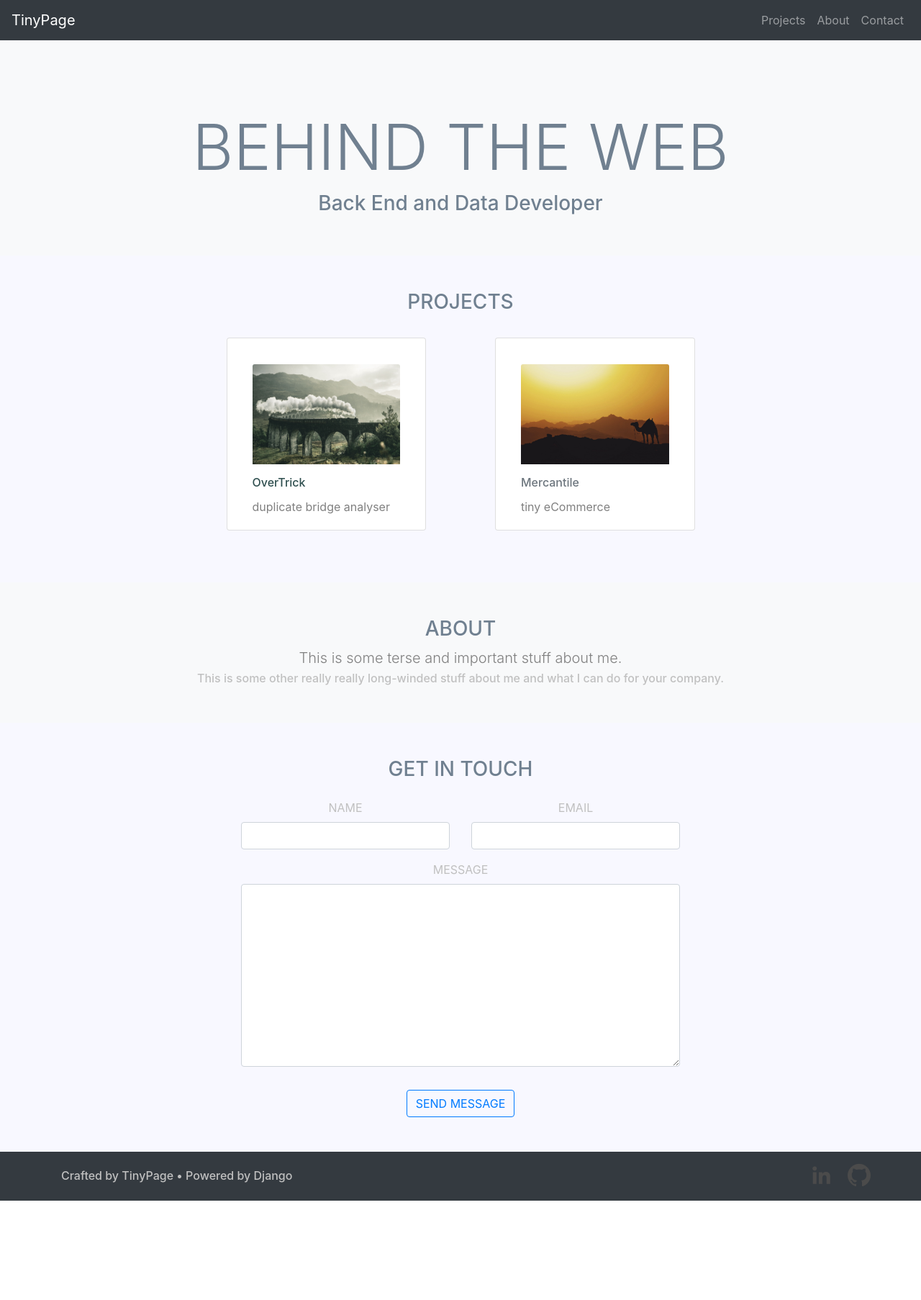
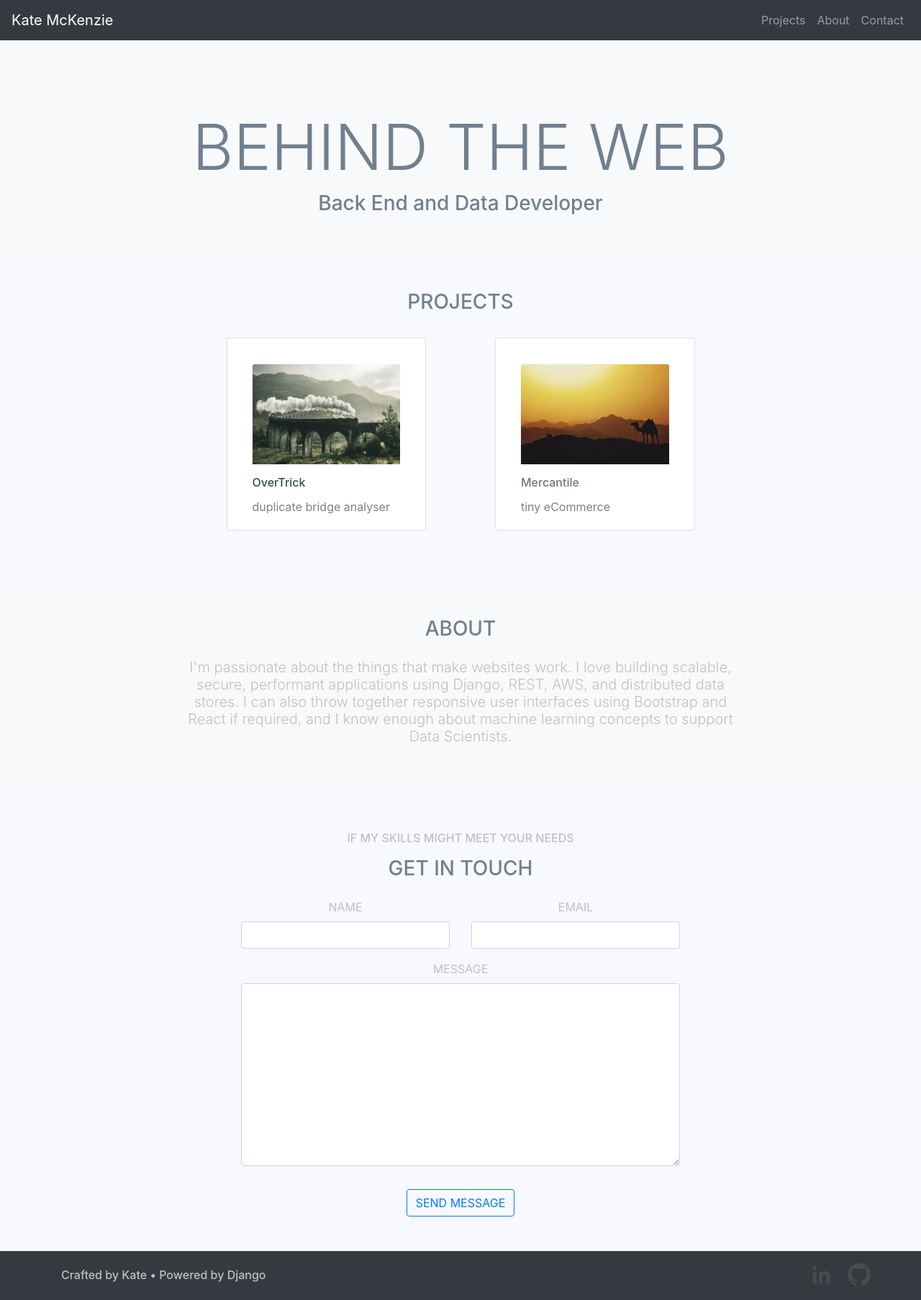
Before and after one commit to katemakescode/behind-the-web, a Django app: template tinypage/home/templates/home/index.html in a window 1280 px wide. Shown: the whole page at 72% size. Before the commit the page ends 1668 px from the top, so only its background shows below. Run offline with Django 3.2, Linux system fonts and the light colour scheme; the template is opened without the code that fills it: values that come from a table or form of the project are taken from there, others are empty; parts of the project's set-up code (start-up, migrations or seed data) failed here and were passed over; some libraries are stand-ins or nearby versions.

Commit message:
Add enough biography to be going on with * shudder *

```diff
--- a/tinypage/home/templates/home/index.html
+++ b/tinypage/home/templates/home/index.html
@@ -13,7 +13,9 @@
 
 {% block content %}
     <nav class="navbar navbar-dark bg-dark navbar-expand-lg">
-        <a href="{% url 'tinypage:index' %}" class="navbar-brand">TinyPage</a>
+        <a href="{% url 'tinypage:index' %}" class="navbar-brand">
+            Kate McKenzie
+        </a>
         <button class="navbar-toggler" data-toggle="collapse"
                 data-target="#navbar-menu">
             <span class="navbar-toggler-icon"></span>
@@ -75,21 +77,25 @@
     </section>
 
     <section id="about" class="bg-light text-center">
-        <div class="container py-5">
-            <div class="row d-flex justify-content-center">
+        <div class="container py-5 d-flex justify-content-center">
+            <div class="col-9 mx-auto">
                 <h3>ABOUT</h3>
+                <h6 class="lead mt-4 px-1">
+                    I'm passionate about the things that make websites work.
+                    I love building scalable, secure, performant applications using Django,
+                    REST, AWS, and distributed data stores.
+                    I can also throw together responsive user interfaces using Bootstrap and React
+                    if required, and I know enough about machine learning concepts to support
+                    Data Scientists.
+                </h6>
             </div>
-            <div class="row mx-2 d-flex justify-content-center">
-                <p class="lead my-0">This is some terse and important stuff
-                    about me.</p>
-            </div>
-            <div class="row mx-2 d-flex justify-content-center">
-                <h6 class="my-1">This is some other really really long-winded
-                    stuff about me and what I can do for your company.</h6>
-            </div>
+        </div>
     </section>
 
     <section id="contact-form" class="col-md-6 mx-auto py-5 text-center">
+        <h6 class="my-3">
+            {{ 'If my skills might meet your needs'|upper }}
+        </h6>
         {% include "contact/message.html" %}
     </section>
 
@@ -98,7 +104,7 @@
             <div class="row align-items-center">
                 <div class="col-10 text-md-left">
                     <h6 class="mb-0">
-                        <span>Crafted by TinyPage</span> &bull;
+                        <span>Crafted by Kate</span> &bull;
                         <span>Powered by Django</span>
                     </h6>
                 </div>
--- a/tinypage/static/tinypage/css/base.css
+++ b/tinypage/static/tinypage/css/base.css
@@ -19,7 +19,7 @@ h1, h3 {
     color: slategray;
 }
 
-h6 {
+h4, h5, h6 {
     color: silver;
 }
 
```
